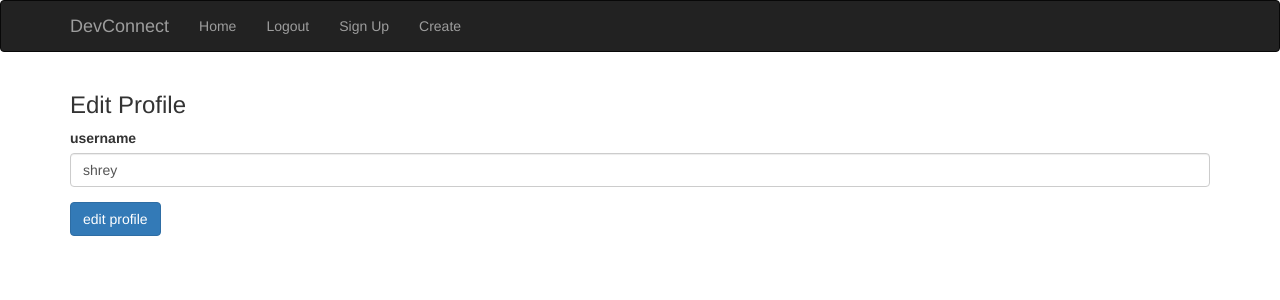
After one commit to shreysahgal/DevConnect, a Flask app: page /edit_profile in a window 1280 px wide. The commit adds this page. Shown: the top 300 px of the page. Run offline with Flask 2, Linux system fonts and the light colour scheme; a user stored in the database is signed in; some libraries are stand-ins or nearby versions.

Commit message:
adding basic edit profile

```diff
--- a/app.py
+++ b/app.py
@@ -1,11 +1,11 @@
-from flask import Flask, render_template, redirect, url_for
+from flask import Flask, render_template, redirect, url_for, request
 from flask_wtf import FlaskForm
 from flask_bootstrap import Bootstrap
 from flask_sqlalchemy import SQLAlchemy
 from werkzeug.security import generate_password_hash, check_password_hash
 from flask_login import LoginManager, UserMixin, login_required, login_user, logout_user, current_user
 
-from forms import LoginForm, RegisterForm, PostForm
+from forms import LoginForm, RegisterForm, PostForm, EditProfileForm
 from models import User, Post, userdb, postdb
 from config import Config
 
@@ -103,7 +103,7 @@ def view_user(username):
     user = User.query.filter_by(username=username).first_or_404()
     if user:
         is_a = ' & '.join(decode_tags(user.tags))
-        return render_template('user.html', user=user, is_a=is_a)
+        return render_template('displayuser.html', user=user, is_a=is_a)
     return "user doesn't exist"
 
 @app.route('/post/<postid>')
@@ -134,5 +134,16 @@ def create_post():
         return "post created"
     return render_template('create.html', form=form)
 
+@app.route('/edit_profile', methods = ['GET', 'POST'])
+@login_required
+def edit_profile():
+    form = EditProfileForm()
+    if form.validate_on_submit():
+        current_user.username = form.username.data
+        userdb.session.commit()
+        return redirect(url_for('edit_profile'))
+    elif request.method == 'GET':
+        form.username.data = current_user.username
+    return render_template('edit_profile.html', form=form)
 if __name__ == '__main__':
     app.run(debug=True)
--- a/forms.py
+++ b/forms.py
@@ -20,3 +20,6 @@ class PostForm(FlaskForm):
     kind = RadioField('kind', choices = [('i','Idea'),('qa','Q&A'),('u', 'Update')], validators=[InputRequired()])
     title = StringField('title', validators=[InputRequired()])
     descrip = StringField('descrip', validators=[InputRequired(), Length(min=10, max=80)])
+
+class EditProfileForm(FlaskForm):
+    username = StringField('username', validators=[InputRequired(), Length(min=4, max=15)])
--- a/templates/base.html
+++ b/templates/base.html
@@ -15,18 +15,18 @@
                     </li>
                     {% if current_user.is_authenticated %}
                         <li class="nav-item">
-                        <a class="nav-link" href="{{url_for('.login')}}">Logout</a>
+                        <a class="nav-link" href="{{url_for('.logout')}}">Logout</a>
                         </li>
                     {% else %}
                         <li class="nav-item">
-                            <a class="nav-link" href="{{url_for('.logout')}}">Login</a>
+                            <a class="nav-link" href="{{url_for('.login')}}">Login</a>
                         </li>
                     {% endif %}
                     <li class="nav-item">
                       <a class="nav-link" href="{{url_for('.signup')}}">Sign Up</a>
                     </li>
                     <li class="nav-item">
-                      <a class="nav-link" href="{{url_for('.create')}}">Create</a>
+                      <a class="nav-link" href="{{url_for('.create_post')}}">Create</a>
                     </li>
                   </ul>
             </div>
--- /dev/null
+++ b/templates/edit_profile.html
@@ -0,0 +1,16 @@
+{% extends "base.html" %}
+{% import "bootstrap/wtf.html" as wtf %}
+
+{% block title %}
+Edit Profile
+{% endblock %}
+
+{% block page_content %}
+    <h3>Edit Profile</h3>
+    <form method="POST" action="/edit_profile">
+        {{ form.hidden_tag() }}
+        {{ wtf.form_field(form.username) }}
+        <button class="btn btn-primary" type="submit">edit profile</button>
+    </form>
+
+{% endblock %}
```
Also changed, not shown: database.db.
